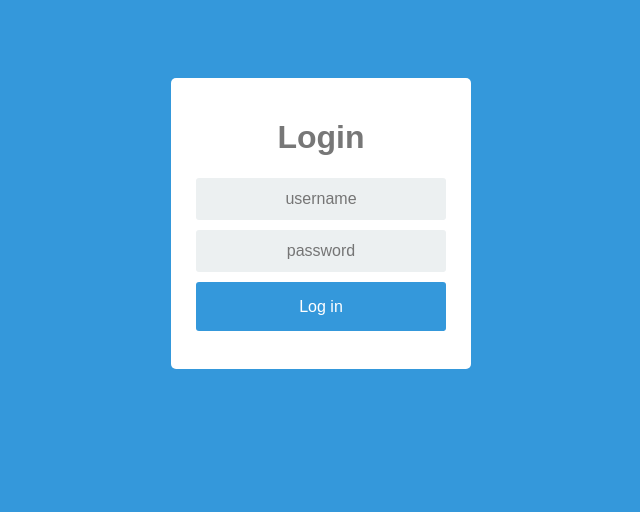
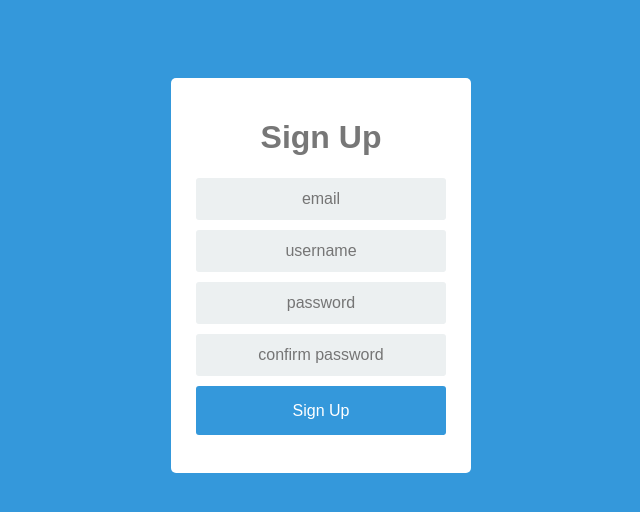
Before and after one commit to tranvanhoa533/photo-assistant, a Flask app: template templates/signin.html in a window 1280 px wide. Shown: the top 512 px of the page, without its empty margins (319-959 px from the left). Run offline with Flask 2, Linux system fonts and the light colour scheme; the template is opened without the code that fills it, so the values that code supplies are empty.

Commit message:
add singin and related stuff

```diff
--- a/app.py
+++ b/app.py
@@ -30,6 +30,38 @@ def home(status = None):
     else:
         return "Hello Boss!  <a href='/logout'>Logout</a>"
 
+@app.route('/signin', methods=['GET', 'POST'])
+def signin(status = None):
+    if request.method == 'GET' or redirect:
+        if not session.get('logged_in'):
+            return render_template('signin.html', status = status)
+        else:
+            return "this should redirect to home!"
+    elif request.method == 'POST':
+        try:
+            Session = sessionmaker(bind=engine)
+            s = Session()
+            email = request.form['email']
+            username = request.form['username']
+            password = request.form['password']
+            confirmedpassword = request.form['confirmpassword']
+
+            if password != confirmedpassword:
+                return render_template('signin.html', status = True)
+
+            print(email + '\t' + username + '\t' + password + '\t' + confirmedpassword)
+
+            user = User(username, password, email)
+            s.add(user)
+            s.commit()
+
+        except Exception as ex :
+            print("error in insert operation", ex)
+
+
+        finally:
+            return "Sign up success!!!!! tada"
+
 @app.route('/login', methods=['POST'])
 def do_admin_login():
     POST_USERNAME = str(request.form['username'])
@@ -38,6 +70,8 @@ def do_admin_login():
     Session = sessionmaker(bind=engine)
     s = Session()
     query = s.query(User).filter(User.username.in_([POST_USERNAME]), User.password.in_([POST_PASSWORD]) )
+    print(POST_USERNAME + '\t' + POST_PASSWORD)
+    print("query" + str(query))
     result = query.first()
     if result:
         status = None
--- a/database/dummy.py
+++ b/database/dummy.py
@@ -1,7 +1,7 @@
 import datetime
 from sqlalchemy import create_engine
 from sqlalchemy.orm import sessionmaker
-from tabledef import *
+from database.tabledef import *
 
 engine = create_engine('sqlite:///ap.db', echo=True)
 
--- a/database/tabledef.py
+++ b/database/tabledef.py
@@ -17,10 +17,11 @@ class User(Base):
     password = Column(String)
 
     #----------------------------------------------------------------------
-    def __init__(self, username, password):
+    def __init__(self, username, password, email='abc@gmail.com'):
         """"""
         self.username = username
         self.password = password
+        self.email = email
 
 # create tables
 Base.metadata.create_all(engine)
--- a/templates/login.html
+++ b/templates/login.html
@@ -28,6 +28,8 @@
 				</div>
 
                 <input type="submit" value="Log in" class="btn btn-primary btn-large btn-block" >
+                <hr>
+                <a href="/signin"><input type="button" value="Sign Up" class="btn btn-primary btn-large btn-block" ></a>
 			    <br>
 			</div>
 		</div>
--- a/templates/signin.html
+++ b/templates/signin.html
@@ -6,28 +6,35 @@
 
 
 
-<form action="/login" method="POST">
+<form action="/signin" method="POST">
 	<div class="login">
 		<div class="login-screen">
-            {% if status %}
-                <p class="message"> username or password not correct !</p>
-            {% endif %}
+
 			<div class="app-title">
-				<h1>Login</h1>
+				<h1>Sign Up</h1>
 			</div>
 
 			<div class="login-form">
 				<div class="control-group">
-				<input type="text" class="login-field" value="" placeholder="username" name="username">
-				<label class="login-field-icon fui-user" for="login-name"></label>
+    				<input type="email" class="login-field" value="" placeholder="email" name="email" required>
+				</div>
+
+                <div class="control-group">
+    				<input type="text" class="login-field" value="" placeholder="username" name="username" required>
 				</div>
 
 				<div class="control-group">
-				<input type="password" class="login-field" value="" placeholder="password" name="password">
-				<label class="login-field-icon fui-lock" for="login-pass"></label>
+	    			<input type="password" class="login-field" value="" placeholder="password" name="password" required>
 				</div>
 
-                <input type="submit" value="Log in" class="btn btn-primary btn-large btn-block" >
+                <div class="control-group">
+                    {% if status %}
+                        <p class="message"> Password does not match !</p>
+                    {% endif %}
+	    			<input type="password" class="login-field" value="" placeholder="confirm password" name="confirmpassword" required>
+				</div>
+
+                <input type="submit" value="Sign Up" class="btn btn-primary btn-large btn-block" >
 			    <br>
 			</div>
 		</div>
```
Also changed, not shown: ap.db.
